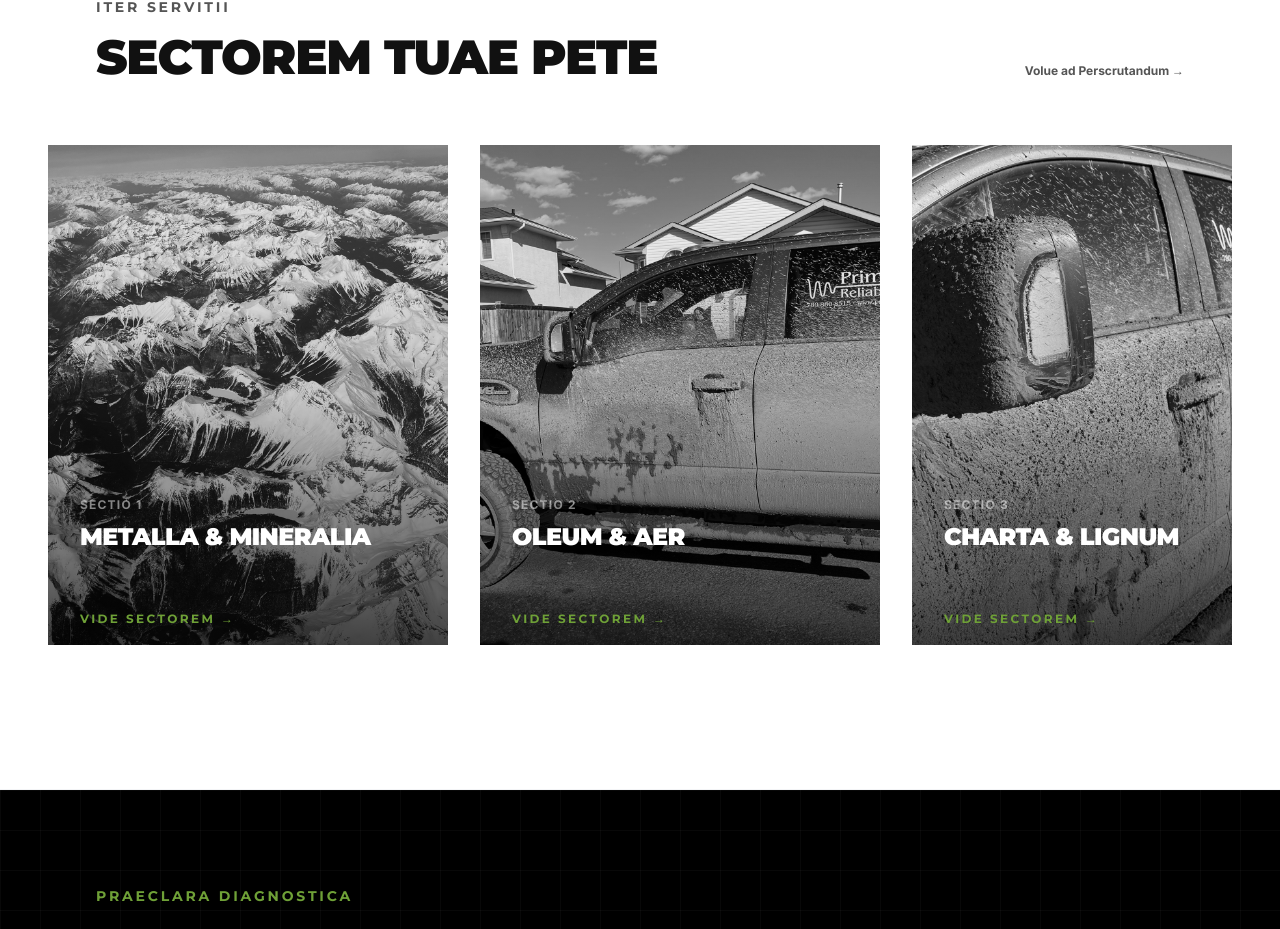
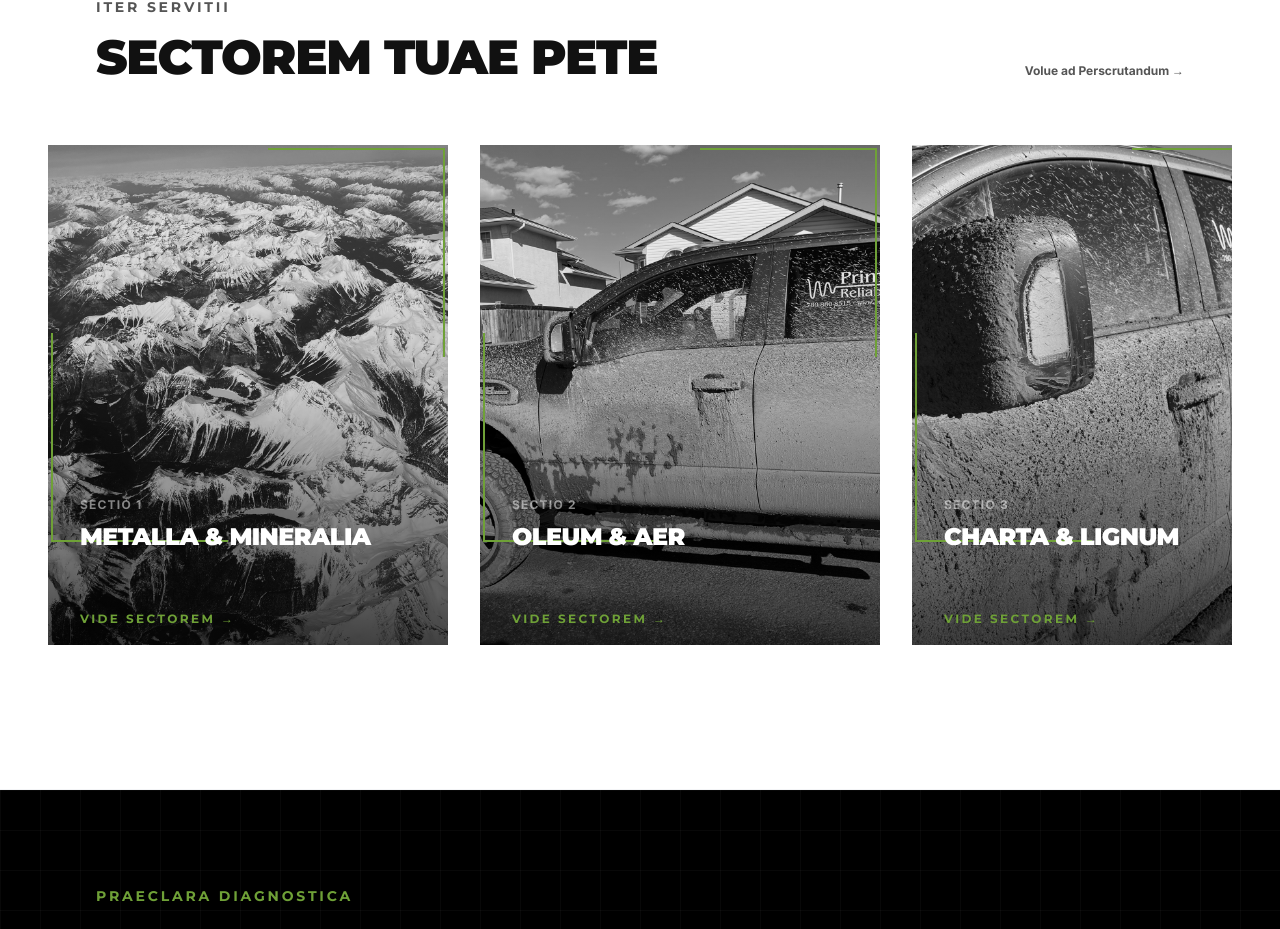
Before and after one commit to mikecorcoran/primac-reliability, a Next.js app: page / in a window 1280 px wide. Shown: the part 1753-2682 px from the top of the page. Built offline with nearby package versions, Linux system fonts and the light colour scheme.

Commit message:
Add animated border draw to sector cards

```diff
--- a/components/ServicePathway.tsx
+++ b/components/ServicePathway.tsx
@@ -66,9 +66,40 @@ export const ServicePathway: React.FC = () => {
                                 sizes="(min-width: 1024px) 400px, 80vw"
                                 priority={index === 0}
                             />
-                            <div className="absolute inset-0 bg-gradient-to-t from-black/80 via-black/20 to-transparent opacity-90" />
+                            <div className="absolute inset-0 bg-gradient-to-t from-black/80 via-black/20 to-transparent opacity-90 z-10" />
 
-                            <div className="absolute bottom-0 left-0 w-full p-8">
+                            <svg
+                                className="absolute inset-0 z-20 pointer-events-none"
+                                viewBox="0 0 100 100"
+                                preserveAspectRatio="none"
+                                aria-hidden
+                            >
+                                <rect
+                                    x="1"
+                                    y="1"
+                                    width="98"
+                                    height="98"
+                                    className="text-brand-accent [stroke-dasharray:200_400] [stroke-dashoffset:200] transition-[stroke-dashoffset] duration-700 ease-[cubic-bezier(0.16,1,0.3,1)] group-hover:[stroke-dashoffset:0]"
+                                    stroke="currentColor"
+                                    strokeWidth="2"
+                                    fill="none"
+                                    vectorEffect="non-scaling-stroke"
+                                />
+                                <rect
+                                    x="1"
+                                    y="1"
+                                    width="98"
+                                    height="98"
+                                    className="text-brand-accent [stroke-dasharray:200_400] [stroke-dashoffset:200] transition-[stroke-dashoffset] duration-700 ease-[cubic-bezier(0.16,1,0.3,1)] group-hover:[stroke-dashoffset:0]"
+                                    stroke="currentColor"
+                                    strokeWidth="2"
+                                    fill="none"
+                                    vectorEffect="non-scaling-stroke"
+                                    transform="rotate(180 50 50)"
+                                />
+                            </svg>
+
+                            <div className="absolute bottom-0 left-0 w-full p-8 z-30">
                                     <div className="transform translate-y-4 group-hover:translate-y-0 transition-transform duration-500">
                                     <span className="font-sans text-xs text-white/50 uppercase tracking-widest font-bold mb-2 block">Sectio {index + 1}</span>
                                     <h3 className="font-display font-black text-2xl text-white uppercase tracking-tight mb-2">{sector.title}</h3>
@@ -80,9 +111,6 @@ export const ServicePathway: React.FC = () => {
                                     </span>
                                 </div>
                             </div>
-
-                            {/* Hover Border */}
-                            <div className="absolute inset-0 border-4 border-brand-accent opacity-0 group-hover:opacity-100 transition-opacity duration-300 pointer-events-none" />
                         </div>
                     ))}
                     <div className="shrink-0 w-4 sm:w-5" aria-hidden />
```
